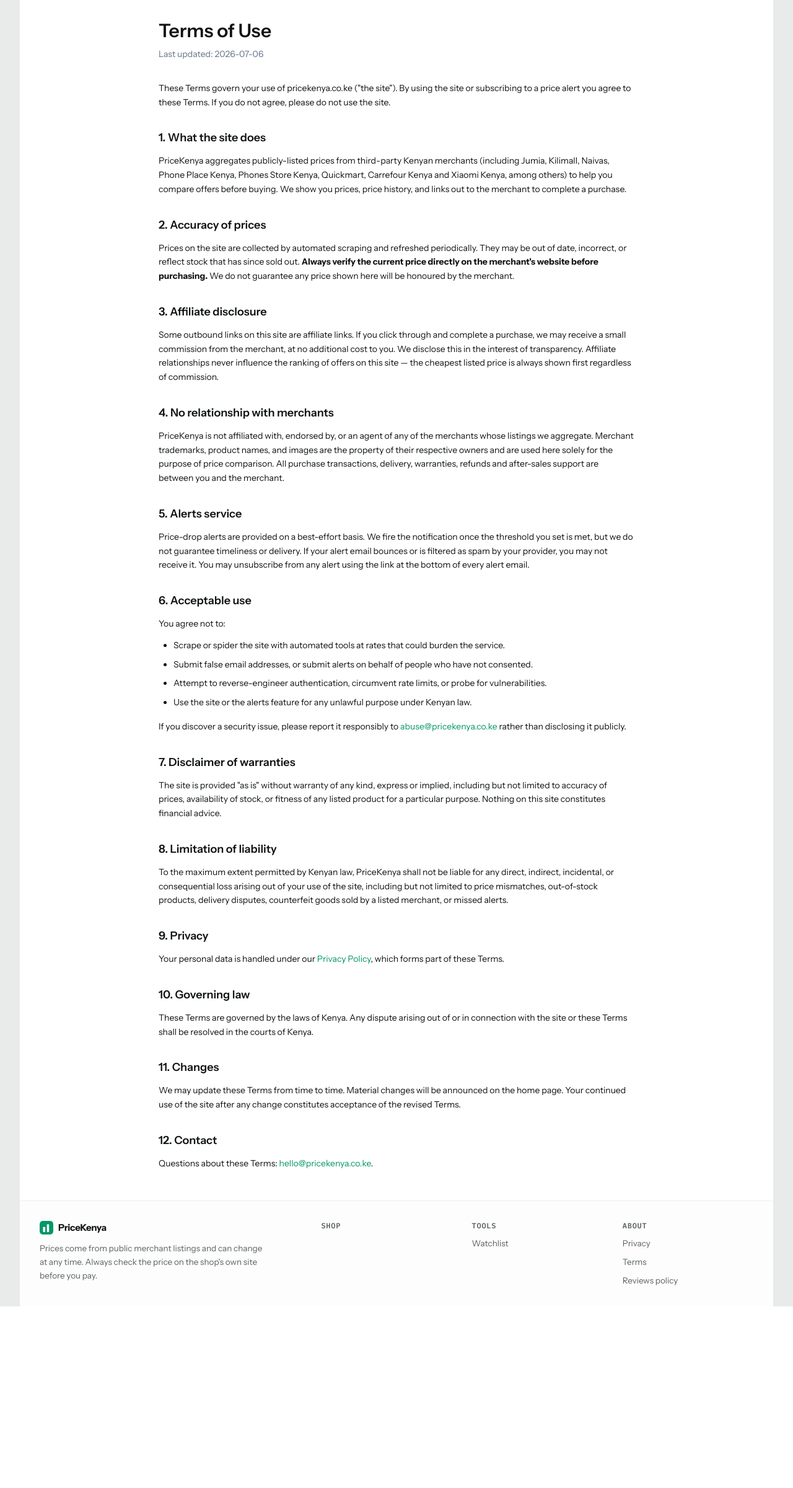
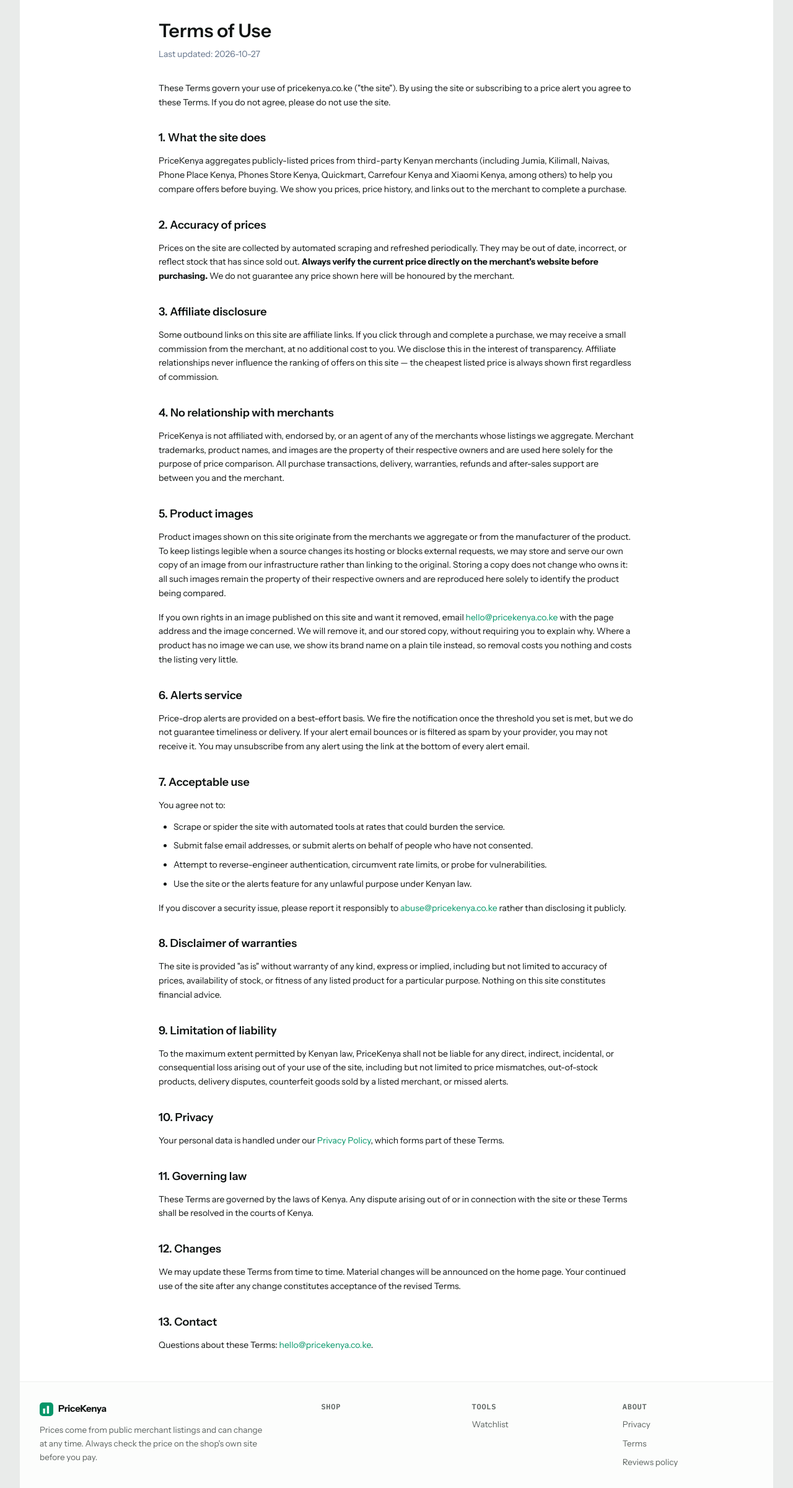
Before and after one commit to WambuaSimon/pricekenya, a FastAPI app: page /terms in a window 1280 px wide. Shown: the part 69-2470 px from the top of the page at 62% size. Before the commit the page ends 2177 px from the top, so only its background shows below. Run offline with FastAPI, Linux system fonts and the light colour scheme; some libraries are stand-ins or nearby versions.

Commit message:
Terms: cover hosting our own copies of product images (#95)
Section 4 already said merchant images belong to their owners, but it
described displaying them. We now store copies in R2 and serve them from our
own infrastructure, which is a different act and was not covered.

New section 5 states what we do and why (a source that changes hosting or
blocks external requests otherwise empties the listing), that ownership is
unchanged, and gives rights holders a removal route that does not ask them
to justify themselves. That last part is the practical mitigation: a
no-questions takedown is worth more than any amount of careful wording.

It also notes what removal costs — the product falls back to a brand-name
tile — so a rights holder can see the ask is small.

Co-authored-by: Claude Opus 5 (1M context) <noreply@anthropic.com>

```diff
--- a/app/templates/terms.html
+++ b/app/templates/terms.html
@@ -4,7 +4,7 @@
 {% block content %}
 <article class="prose max-w-3xl mx-auto text-sm leading-relaxed">
   <h1 class="text-3xl font-semibold mb-2">Terms of Use</h1>
-  <p class="text-slate-500 dark:text-slate-400 mb-8">Last updated: 2026-07-06</p>
+  <p class="text-slate-500 dark:text-slate-400 mb-8">Last updated: 2026-10-27</p>
 
   <p class="mb-6">
     These Terms govern your use of pricekenya.co.ke ("the site"). By using the site or subscribing
@@ -45,7 +45,25 @@
     you and the merchant.
   </p>
 
-  <h2 class="text-lg font-semibold mt-8 mb-3">5. Alerts service</h2>
+  <h2 class="text-lg font-semibold mt-8 mb-3">5. Product images</h2>
+  <p class="mb-4">
+    Product images shown on this site originate from the merchants we aggregate or from
+    the manufacturer of the product. To keep listings legible when a source changes its
+    hosting or blocks external requests, we may store and serve our own copy of an image
+    from our infrastructure rather than linking to the original. Storing a copy does not
+    change who owns it: all such images remain the property of their respective owners and
+    are reproduced here solely to identify the product being compared.
+  </p>
+  <p class="mb-4">
+    If you own rights in an image published on this site and want it removed, email
+    <a href="mailto:hello@pricekenya.co.ke" class="text-emerald-600 dark:text-emerald-400">hello@pricekenya.co.ke</a>
+    with the page address and the image concerned. We will remove it, and our stored copy,
+    without requiring you to explain why. Where a product has no image we can use, we show
+    its brand name on a plain tile instead, so removal costs you nothing and costs the
+    listing very little.
+  </p>
+
+  <h2 class="text-lg font-semibold mt-8 mb-3">6. Alerts service</h2>
   <p class="mb-4">
     Price-drop alerts are provided on a best-effort basis. We fire the notification once the
     threshold you set is met, but we do not guarantee timeliness or delivery. If your alert
@@ -53,7 +71,7 @@
     unsubscribe from any alert using the link at the bottom of every alert email.
   </p>
 
-  <h2 class="text-lg font-semibold mt-8 mb-3">6. Acceptable use</h2>
+  <h2 class="text-lg font-semibold mt-8 mb-3">7. Acceptable use</h2>
   <p class="mb-3">You agree not to:</p>
   <ul class="list-disc pl-6 space-y-2 mb-4">
     <li>Scrape or spider the site with automated tools at rates that could burden the service.</li>
@@ -67,14 +85,14 @@
     rather than disclosing it publicly.
   </p>
 
-  <h2 class="text-lg font-semibold mt-8 mb-3">7. Disclaimer of warranties</h2>
+  <h2 class="text-lg font-semibold mt-8 mb-3">8. Disclaimer of warranties</h2>
   <p class="mb-4">
     The site is provided "as is" without warranty of any kind, express or implied, including
     but not limited to accuracy of prices, availability of stock, or fitness of any listed
     product for a particular purpose. Nothing on this site constitutes financial advice.
   </p>
 
-  <h2 class="text-lg font-semibold mt-8 mb-3">8. Limitation of liability</h2>
+  <h2 class="text-lg font-semibold mt-8 mb-3">9. Limitation of liability</h2>
   <p class="mb-4">
     To the maximum extent permitted by Kenyan law, PriceKenya shall not be liable for any
     direct, indirect, incidental, or consequential loss arising out of your use of the site,
@@ -82,27 +100,27 @@
     counterfeit goods sold by a listed merchant, or missed alerts.
   </p>
 
-  <h2 class="text-lg font-semibold mt-8 mb-3">9. Privacy</h2>
+  <h2 class="text-lg font-semibold mt-8 mb-3">10. Privacy</h2>
   <p class="mb-4">
     Your personal data is handled under our
     <a href="/privacy" class="text-emerald-600 dark:text-emerald-400">Privacy Policy</a>,
     which forms part of these Terms.
   </p>
 
-  <h2 class="text-lg font-semibold mt-8 mb-3">10. Governing law</h2>
+  <h2 class="text-lg font-semibold mt-8 mb-3">11. Governing law</h2>
   <p class="mb-4">
     These Terms are governed by the laws of Kenya. Any dispute arising out of or in connection
     with the site or these Terms shall be resolved in the courts of Kenya.
   </p>
 
-  <h2 class="text-lg font-semibold mt-8 mb-3">11. Changes</h2>
+  <h2 class="text-lg font-semibold mt-8 mb-3">12. Changes</h2>
   <p class="mb-4">
     We may update these Terms from time to time. Material changes will be announced on the
     home page. Your continued use of the site after any change constitutes acceptance of the
     revised Terms.
   </p>
 
-  <h2 class="text-lg font-semibold mt-8 mb-3">12. Contact</h2>
+  <h2 class="text-lg font-semibold mt-8 mb-3">13. Contact</h2>
   <p class="mb-4">
     Questions about these Terms:
     <a href="mailto:hello@pricekenya.co.ke" class="text-emerald-600 dark:text-emerald-400">hello@pricekenya.co.ke</a>.
```
